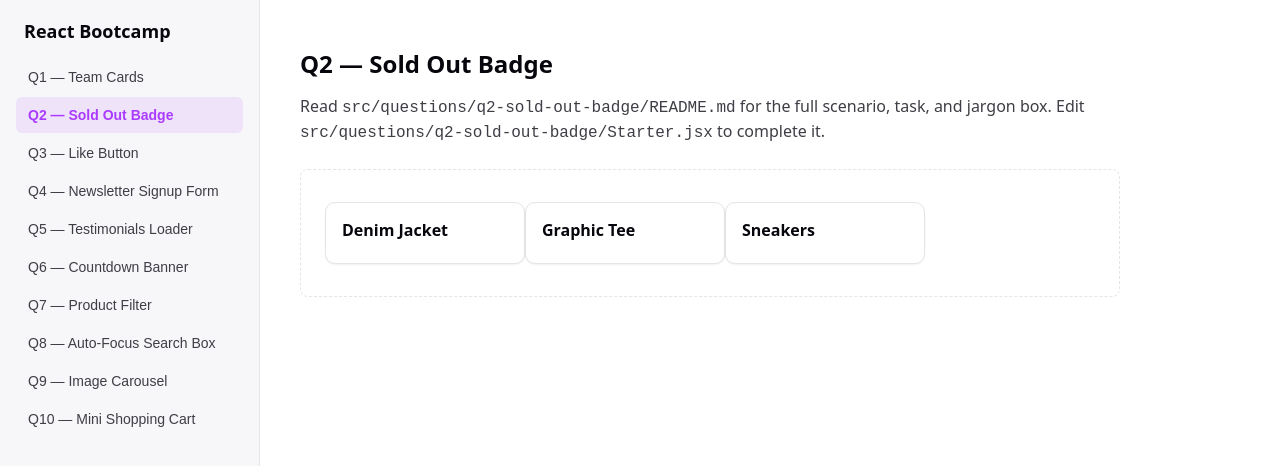
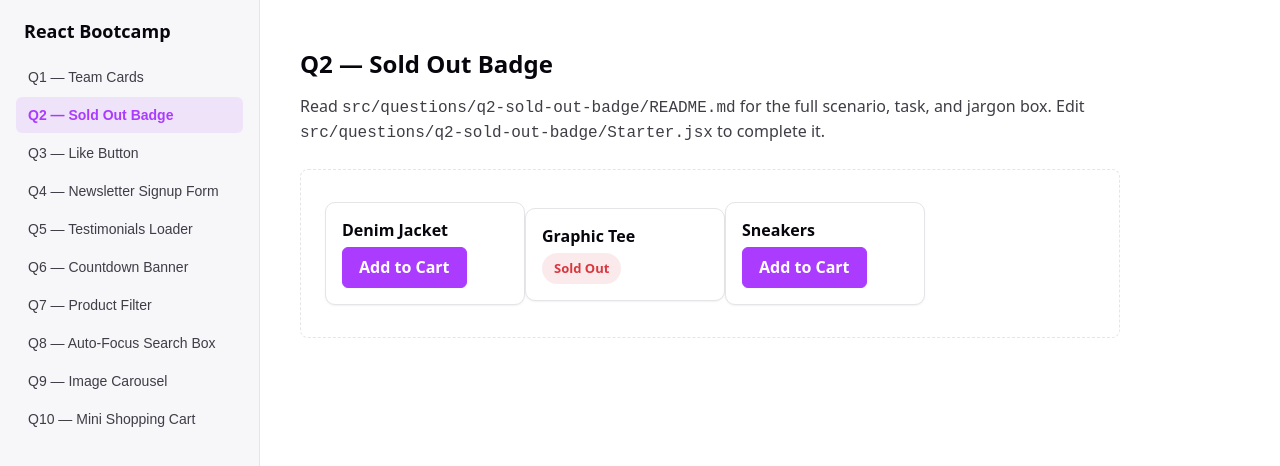
Before and after one commit to workingshlok2007-wq/react-bootcamp-boilerplate, a React (Vite) app: page / in a window 1280 px wide. Both pictures are taken after a click on the button "Q2 — Sold Out Badge". Shown: the top 466 px of the page. Built offline with nearby package versions, Linux system fonts and the light colour scheme.

Commit message:
q2-sold-out-badge

```diff
--- a/src/questions/q2-sold-out-badge/Starter.jsx
+++ b/src/questions/q2-sold-out-badge/Starter.jsx
@@ -8,7 +8,11 @@ function ProductCard({ name, stock }) {
   return (
     <div className="product">
       <h4>{name}</h4>
-      {/* TODO: show "Sold Out" badge if stock is 0, else show Add to Cart button */}
+      {stock == 0 ? (
+        <span className="badge badge-danger">Sold Out</span>
+      ) : (
+        <button className="btn btn-primary">Add to Cart</button>
+      )}
     </div>
   );
 }
@@ -22,4 +26,5 @@ function ProductList() {
     </div>
   );
 }
+
 export default ProductList;
```
